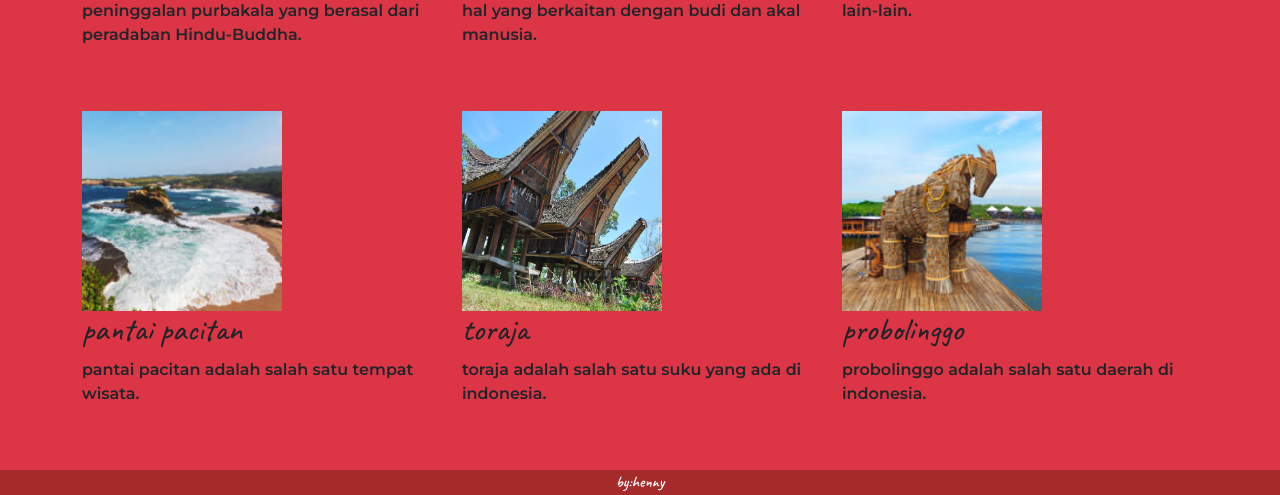
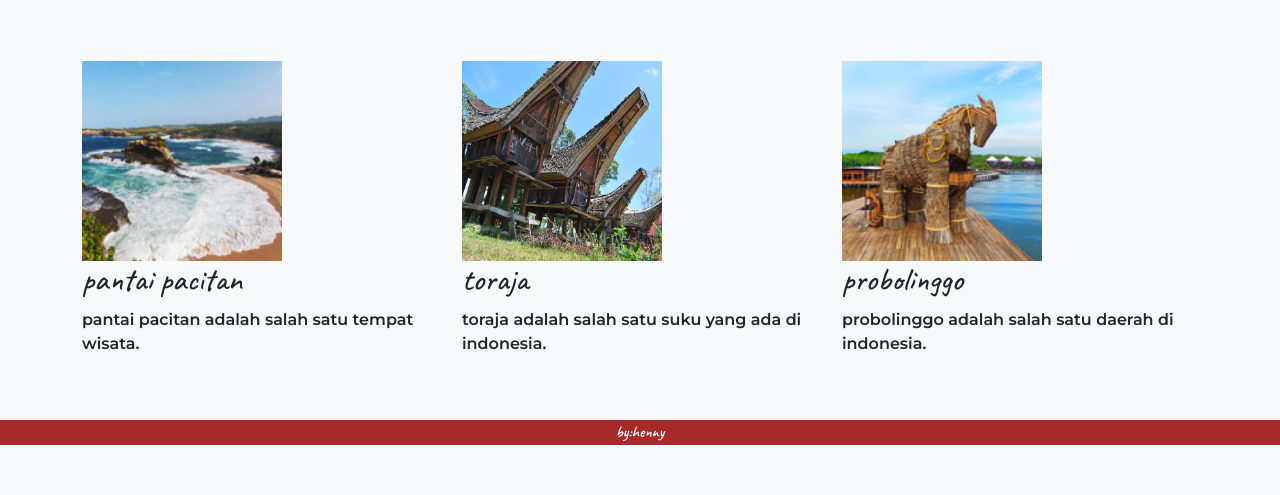
Before and after one commit to hennysoviaaa/hennys, a website: page index.html in a window 1280 px wide. Shown: the part 705-1200 px from the top of the page. After the commit the page ends 1150 px from the top, so only its background shows below. Drawn offline with nearby package versions, Linux system fonts and the light colour scheme; a web font is replaced by a local one.

Commit message:
revisi nama

```diff
--- a/index.html
+++ b/index.html
@@ -14,10 +14,10 @@
       integrity="sha384-gH2yIJqKdNHPEq0n4Mqa/HGKIhSkIHeL5AyhkYV8i59U5AR6csBvApHHNl/vI1Bx"
       crossorigin="anonymous"
     />
-    <title>HENNY SOVIA</title>
+    <title>HENNYS0</title>
   </head>
 
-  <body class="bg-danger">
+  <body class="bg-light">
     <div class="navbar">
       <a href="https://en.wikipedia.org/wiki/Indonesia" class="nav-kiri"
         >INDONESIA</a
--- a/style.css
+++ b/style.css
@@ -4,6 +4,8 @@
 
 h2 {
   font-family: Caveat;
+}
+
 }
 
 h3 {
@@ -14,8 +16,6 @@ p {
   font-family: Montserrat;
 }
 
-body {
-  background-color: lightcoral;
 }
 .logo {
   width: 200px;
```
